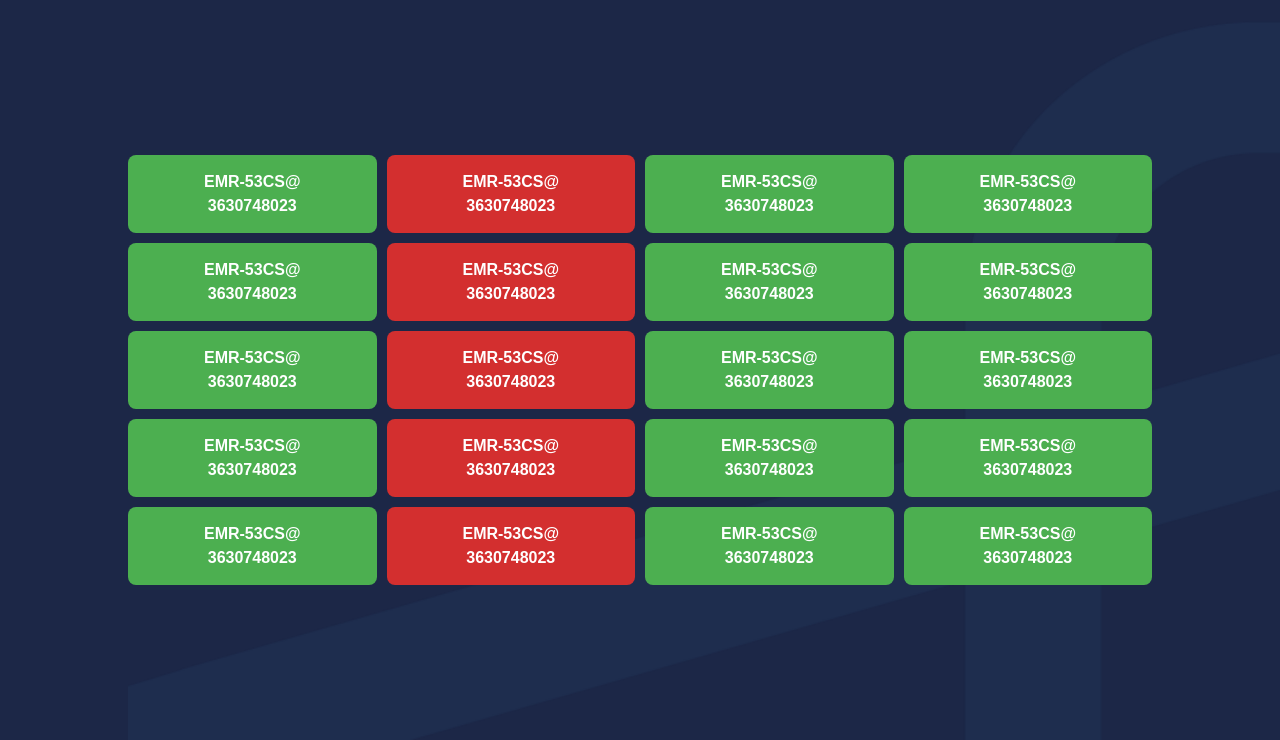
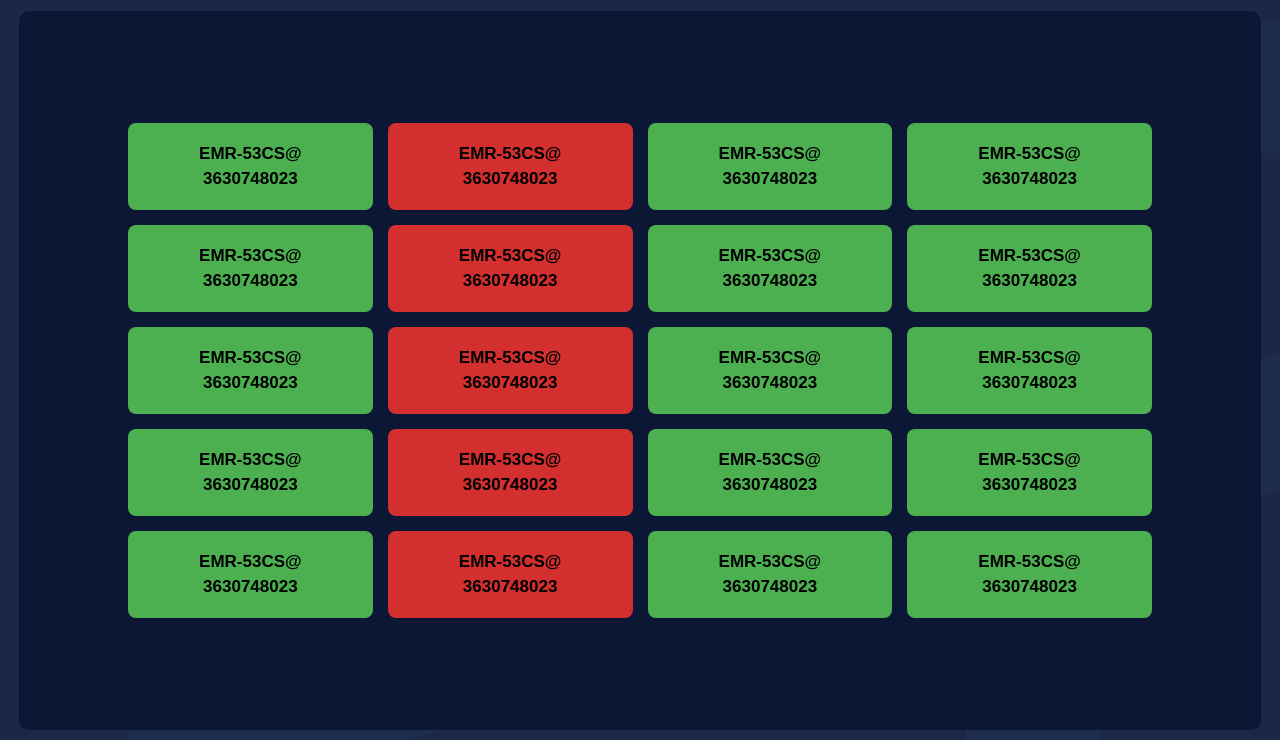
Before and after one commit to olyala05/ORC24-front, a Flask app: page /equipment in a window 1280 px wide. Shown: the part 60-800 px from the top of the page. Run offline with Flask 3, Linux system fonts and the light colour scheme; style sheets or scripts are compiled from the project's sources; some libraries are stand-ins or nearby versions.

Commit message:
equipments hazır

```diff
--- a/static/css/equipment.css
+++ b/static/css/equipment.css
@@ -13,25 +13,27 @@ body {
   display: flex;
   justify-content: center;
   align-items: center;
-  width: 100vw;
-  height: calc(100vh - 60px);
+  width: 97vw;
+  height: calc(97vh - 57px);
+  background: #0B1734;
+  border-radius: 10px;
 }
 
 .equipment-grid {
   display: grid;
   grid-template-columns: repeat(4, 1fr);
-  gap: 10px;
-  width: 90%;
+  gap: 15px;
+  width: 100%;
   max-width: 1024px;
 }
 
 .equipment-box {
-  padding: 15px;
-  font-size: 16px;
+  padding: 18px;
+  font-size: 17px;
   font-weight: bold;
   text-align: center;
   border-radius: 8px;
-  color: #fff;
+  color: #000;
 }
 
 .green {
--- a/static/css/equipment.scss
+++ b/static/css/equipment.scss
@@ -17,31 +17,33 @@ body {
 // 📌 Equipment Sayfası Konteyneri
 .equipment-container {
   margin-top: 60px;
-  padding: 20px;
-  display: flex;
-  justify-content: center;
-  align-items: center;
-  width: 100vw;
-  height: calc(100vh - 60px);
+    padding: 20px;
+    display: flex;
+    justify-content: center;
+    align-items: center;
+    width: 97vw;
+    height: calc(97vh - 57px);
+    background: #0B1734;
+    border-radius: 10px;
 }
 
 // 📌 Equipment Grid
 .equipment-grid {
   display: grid;
   grid-template-columns: repeat(4, 1fr);
-  gap: 10px;
-  width: 90%;
+  gap: 15px;
+  width: 100%;
   max-width: 1024px;
 }
 
 // 📌 Equipment Kutuları
 .equipment-box {
-  padding: 15px;
-  font-size: 16px;
+  padding: 18px;
+  font-size: 17px;
   font-weight: bold;
   text-align: center;
   border-radius: $border-radius;
-  color: #fff;
+  color: #000;
 }
 
 // 📌 Renkler
```
Also changed, not shown: 1 other file.
